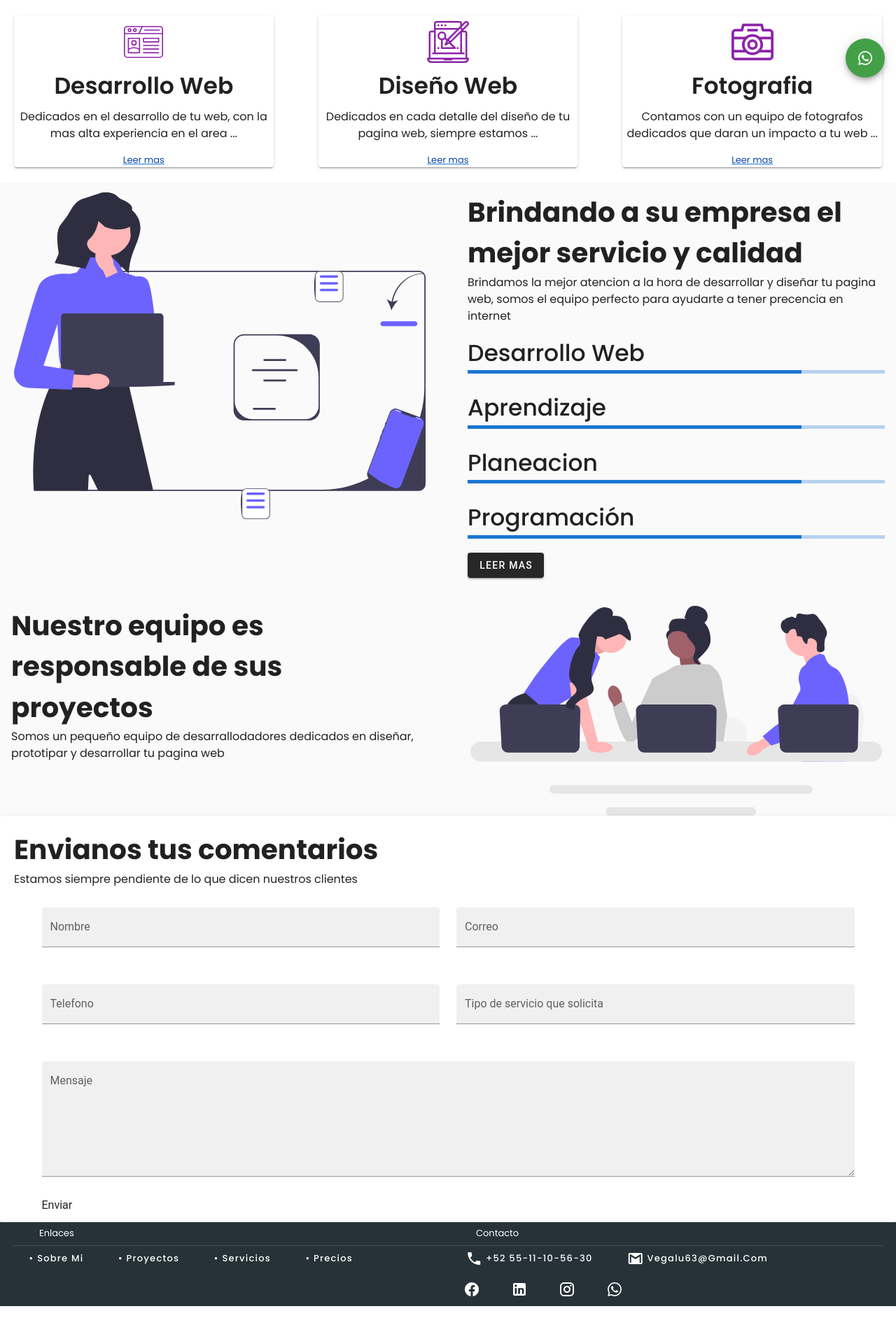
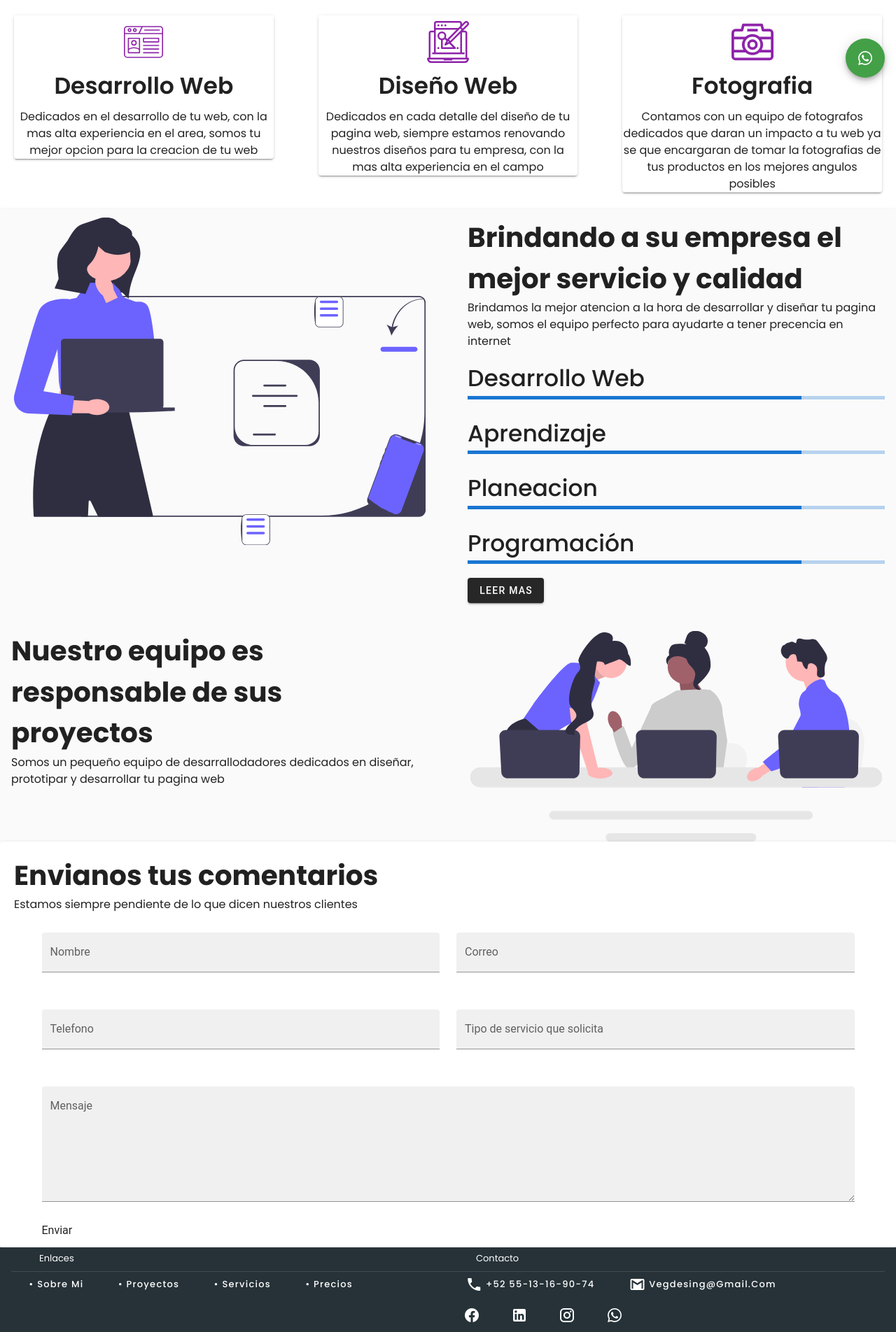
Before and after one commit to 070809-vega/portafolio, a Vue app: page / in a window 1280 px wide. Shown: the part 673-2577 px from the top of the page at 70% size. Before the commit the page ends 2540 px from the top, so only its background shows below. Built offline with nearby package versions, Linux system fonts and the light colour scheme.

Commit message:
se corrigen errores

```diff
--- a/src/App.vue
+++ b/src/App.vue
@@ -33,7 +33,7 @@
         <v-icon dark> mdi-menu </v-icon>
       </v-btn>
     </v-app-bar>
-    <a href="https://api.whatsapp.com/send?phone=525511105630">
+    <a href="https://api.whatsapp.com/send?phone=525513169074">
       <v-btn color="green darken-1" fixed fab bottom right elevation="6">
         <v-icon color="white">mdi-whatsapp</v-icon>
       </v-btn>
@@ -54,8 +54,6 @@ export default {
 };
 </script>
 <style>
-.boton-flotante {
-}
 h1 {
   font-family: "Poppins", sans-serif;
   font-size: 47px;
--- a/src/components/Contacto.vue
+++ b/src/components/Contacto.vue
@@ -1,7 +1,7 @@
 <template>
   <div>
     <v-card class="pt-5">
-      <v-form action="https://formsubmit.co/3e9b5b79abe1b0a059286d3793f23517" method="POST">
+      <v-form action="https://formsubmit.co/vegdesing@gmail.com" method="POST">
         <h2 class="ml-5">Envianos tus comentarios</h2>
         <p class="ml-5">
           Estamos siempre pendiente de lo que dicen nuestros clientes
--- a/src/components/Footer.vue
+++ b/src/components/Footer.vue
@@ -71,8 +71,8 @@ export default {
         { text: "Precios", to: "/precios" },
       ],
       contacto: [
-        { texto: "+52 55-11-10-56-30", icono: "mdi-phone", to:'tel:+525511105630' },
-        { texto: "vegalu63@gmail.com", icono: "mdi-gmail", to:'mailto:vegalu63@gmail.com' },
+        { texto: "+52 55-13-16-90-74", icono: "mdi-phone", to:'tel:+525513169074' },
+        { texto: "vegdesing@gmail.com", icono: "mdi-gmail", to:'mailto:vegdesing@gmail.com' },
       ],
       icons: [
         {
@@ -86,7 +86,7 @@ export default {
         { icon: "mdi-instagram", to: "https://www.instagram.com/luisvegadev/" },
         {
           icon: "mdi-whatsapp",
-          to: "https://api.whatsapp.com/send?phone=525511105630",
+          to: "https://api.whatsapp.com/send?phone=525513169074",
         },
       ],
     };
--- a/src/components/Servicios.vue
+++ b/src/components/Servicios.vue
@@ -29,27 +29,27 @@ export default {
         {
           img: require("@/assets/desarrollo-web.svg"),
           title: "Desarrollo Web",
-          body: `Dedicados en el desarrollo de tu web, con la mas alta experiencia en el area ...`,
-          // body: `Dedicados en el desarrollo de tu web, con la mas alta experiencia en el area,
-          // somos tu mejor opcion para la creacion de tu web`,
-          small: "Leer mas",
+          // body: `Dedicados en el desarrollo de tu web, con la mas alta experiencia en el area ...`,
+          body: `Dedicados en el desarrollo de tu web, con la mas alta experiencia en el area,
+          somos tu mejor opcion para la creacion de tu web`,
+          // small: "Leer mas",
         },
         {
           img: require("@/assets/diseno-web.svg"),
           title: "Diseño Web",
-          body: `Dedicados en cada detalle del diseño de tu pagina web, siempre estamos ...`,
-          // body: `Dedicados en cada detalle del diseño de tu pagina web, siempre estamos
-          // renovando nuestros diseños para tu empresa, con la mas alta experiencia en el campo`,
-          small: "Leer mas",
+          // body: `Dedicados en cada detalle del diseño de tu pagina web, siempre estamos ...`,
+          body: `Dedicados en cada detalle del diseño de tu pagina web, siempre estamos
+          renovando nuestros diseños para tu empresa, con la mas alta experiencia en el campo`,
+          // small: "Leer mas",
         },
         {
           img: require("@/assets/fotografia.svg"),
           title: "Fotografia",
-          body: `Contamos con un equipo de fotografos dedicados que daran un impacto a tu web ...`,
-          // body: `Contamos con un equipo de fotografos dedicados que daran un impacto a tu web
-          // ya se que encargaran de tomar la fotografias de tus productos en los mejores angulos
-          // posibles`,
-          small: "Leer mas",
+          // body: `Contamos con un equipo de fotografos dedicados que daran un impacto a tu web ...`,
+          body: `Contamos con un equipo de fotografos dedicados que daran un impacto a tu web
+          ya se que encargaran de tomar la fotografias de tus productos en los mejores angulos
+          posibles`,
+          // small: "Leer mas",
         },
       ],
     };
```
